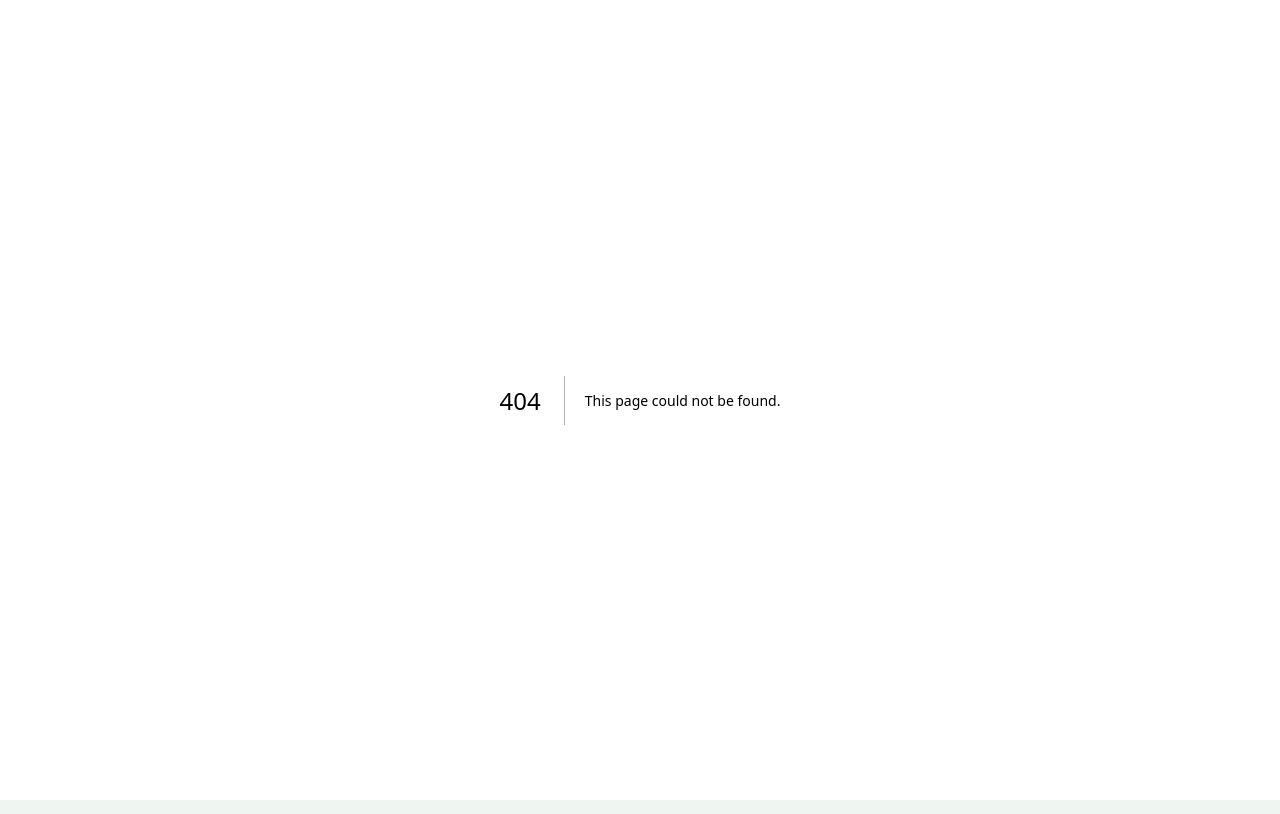
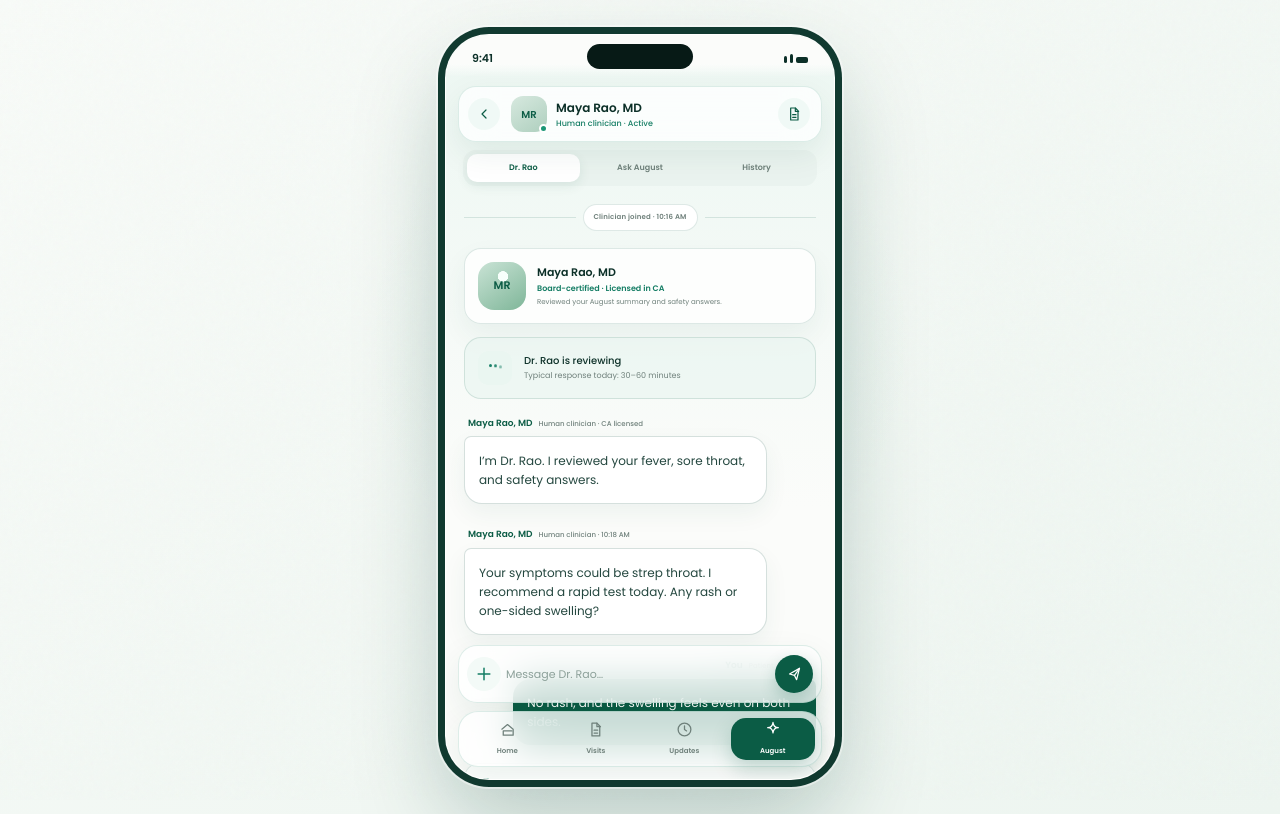
Before and after one commit to Parthawe/august-care-prototype, a Next.js app: page /cases/async-clinician in a window 1280 px wide. Before the commit this address had no page. Built offline with nearby package versions, Linux system fonts and the light colour scheme.

Commit message:
Add reviewable August prototype cases

```diff
--- a/app/AugustPrototype.tsx
+++ b/app/AugustPrototype.tsx
@@ -1,21 +1,18 @@
 "use client";
 
-import { FormEvent, ReactNode, useEffect, useRef, useState } from "react";
-
-type View =
-  | "home"
-  | "intake"
-  | "details"
-  | "summary"
-  | "checkout"
-  | "waiting"
-  | "clinician"
-  | "upload"
-  | "prescription"
-  | "plan"
-  | "followup"
-  | "emergency"
-  | "unsupported";
+import {
+  FormEvent,
+  ReactNode,
+  useCallback,
+  useEffect,
+  useRef,
+  useState,
+} from "react";
+import {
+  getPrototypeCase,
+  type PrototypeCaseId,
+  type PrototypeView,
+} from "./prototypeCases";
 
 const icons: Record<string, ReactNode> = {
   home: (
@@ -256,9 +253,15 @@ function PrimaryButton({
   );
 }
 
-export function AugustPrototype() {
-  const [view, setView] = useState<View>("home");
-  const [concern, setConcern] = useState("");
+export function AugustPrototype({
+  initialView = "home",
+  initialConcern = "",
+}: {
+  initialView?: PrototypeView;
+  initialConcern?: string;
+}) {
+  const [view, setView] = useState<PrototypeView>(initialView);
+  const [concern, setConcern] = useState(initialConcern);
   const [safetyAnswer, setSafetyAnswer] = useState("");
   const [reviewing, setReviewing] = useState(false);
   const [summary, setSummary] = useState(
@@ -268,9 +271,45 @@ export function AugustPrototype() {
   const [notice, setNotice] = useState("");
   const contentRef = useRef<HTMLDivElement>(null);
 
+  const openPrototypeCase = useCallback((caseId: PrototypeCaseId, updateUrl = true) => {
+    const selectedCase = getPrototypeCase(caseId);
+    if (!selectedCase) return;
+
+    setView(selectedCase.view);
+    setConcern(selectedCase.concern);
+    setSafetyAnswer("I’m breathing normally and can drink water.");
+    setReviewing(false);
+    setEditingSummary(false);
+    setNotice(selectedCase.note);
+
+    if (updateUrl) {
+      const url = new URL(window.location.href);
+      if (selectedCase.id === "home") {
+        url.searchParams.delete("case");
+      } else {
+        url.searchParams.set("case", selectedCase.id);
+      }
+      window.history.pushState({}, "", url);
+    }
+  }, []);
+
   useEffect(() => {
     contentRef.current?.scrollTo({ top: 0, behavior: "smooth" });
   }, [view]);
+
+  useEffect(() => {
+    const syncFromUrl = () => {
+      const caseId = new URLSearchParams(window.location.search).get("case");
+      const selectedCase = getPrototypeCase(caseId);
+      if (selectedCase) {
+        openPrototypeCase(selectedCase.id, false);
+      }
+    };
+
+    syncFromUrl();
+    window.addEventListener("popstate", syncFromUrl);
+    return () => window.removeEventListener("popstate", syncFromUrl);
+  }, [openPrototypeCase]);
 
   const startConcern = (value: string) => {
     const normalized = value.toLowerCase();
@@ -315,11 +354,7 @@ export function AugustPrototype() {
   };
 
   const reset = () => {
-    setView("home");
-    setConcern("");
-    setSafetyAnswer("");
-    setReviewing(false);
-    setNotice("");
+    openPrototypeCase("home");
   };
 
   return (
@@ -363,7 +398,7 @@ export function AugustPrototype() {
             )}
             {view === "details" && (
               <DetailsScreen
-                safetyAnswer={safetyAnswer || "No, none of those are happening."}
+                safetyAnswer={safetyAnswer || "I’m breathing normally and can drink water."}
                 onContinue={() => setView("summary")}
                 onBack={() => setView("intake")}
               />
--- /dev/null
+++ b/app/cases/[scenario]/page.tsx
@@ -0,0 +1,47 @@
+import { notFound } from "next/navigation";
+import { AugustPrototype } from "../../AugustPrototype";
+import { getPrototypeCase, prototypeCases } from "../../prototypeCases";
+
+type Props = {
+  params: Promise<{
+    scenario: string;
+  }>;
+};
+
+export function generateStaticParams() {
+  return prototypeCases.map((prototypeCase) => ({
+    scenario: prototypeCase.id,
+  }));
+}
+
+export async function generateMetadata({ params }: Props) {
+  const { scenario } = await params;
+  const prototypeCase = getPrototypeCase(scenario);
+
+  if (!prototypeCase) {
+    return {
+      title: "August prototype case",
+    };
+  }
+
+  return {
+    title: `August prototype — ${prototypeCase.label}`,
+    description: `Review the ${prototypeCase.label.toLowerCase()} case in the August AI mobile prototype.`,
+  };
+}
+
+export default async function PrototypeCasePage({ params }: Props) {
+  const { scenario } = await params;
+  const prototypeCase = getPrototypeCase(scenario);
+
+  if (!prototypeCase) {
+    notFound();
+  }
+
+  return (
+    <AugustPrototype
+      initialView={prototypeCase.view}
+      initialConcern={prototypeCase.concern}
+    />
+  );
+}
--- /dev/null
+++ b/app/cases/page.tsx
@@ -0,0 +1,38 @@
+import type { Metadata } from "next";
+import Link from "next/link";
+import { prototypeCases } from "../prototypeCases";
+
+export const metadata: Metadata = {
+  title: "August — Prototype cases",
+  description: "Review links for the August AI care prototype.",
+};
+
+export default function PrototypeCasesPage() {
+  return (
+    <main className="case-directory-shell">
+      <section className="case-directory">
+        <p className="eyebrow">August AI prototype</p>
+        <h1>Review by case.</h1>
+        <p>
+          Each link opens the same mobile prototype at a different moment in the
+          care journey, so feedback can stay specific.
+        </p>
+        <div className="case-link-grid">
+          {prototypeCases.map((prototypeCase, index) => (
+            <Link
+              href={`/cases/${prototypeCase.id}`}
+              key={prototypeCase.id}
+            >
+              <span>{String(index + 1).padStart(2, "0")}</span>
+              <strong>{prototypeCase.label}</strong>
+              <small>{prototypeCase.note}</small>
+            </Link>
+          ))}
+        </div>
+        <Link className="case-home-link" href="/">
+          Open default prototype
+        </Link>
+      </section>
+    </main>
+  );
+}
--- a/app/globals.css
+++ b/app/globals.css
@@ -1577,6 +1577,101 @@ svg {
 .next-card small { color: var(--muted); font-size: 7px; line-height: 1.5; }
 .boundary-screen .secondary-button { margin-top: 8px; }
 
+.case-directory-shell {
+  min-height: 100vh;
+  padding: 48px 20px;
+  background:
+    radial-gradient(circle at 20% 0%, rgba(27, 150, 117, 0.16), transparent 30%),
+    radial-gradient(circle at 85% 18%, rgba(11, 92, 69, 0.1), transparent 24%),
+    linear-gradient(145deg, #f8fbf8 0%, #edf5f0 100%);
+}
+
+.case-directory {
+  width: min(920px, 100%);
+  margin: 0 auto;
+  padding: 34px;
+  border: 1px solid rgba(27, 130, 101, 0.14);
+  border-radius: 34px;
+  background: rgba(255, 255, 255, 0.72);
+  box-shadow: var(--shadow);
+  backdrop-filter: blur(18px) saturate(1.2);
+}
+
+.case-directory h1 {
+  max-width: 520px;
+  margin: 10px 0 8px;
+  color: var(--ink);
+  font-size: clamp(38px, 6vw, 72px);
+  font-weight: 500;
+  letter-spacing: -0.06em;
+  line-height: 0.95;
+}
+
+.case-directory > p:not(.eyebrow) {
+  max-width: 560px;
+  margin: 0;
+  color: var(--muted);
+  font-size: 15px;
+  line-height: 1.7;
+}
+
+.case-link-grid {
+  display: grid;
+  grid-template-columns: repeat(auto-fit, minmax(190px, 1fr));
+  gap: 12px;
+  margin-top: 30px;
+}
+
+.case-link-grid a {
+  display: grid;
+  min-height: 132px;
+  align-content: space-between;
+  padding: 18px;
+  border: 1px solid var(--line);
+  border-radius: 22px;
+  background: rgba(255, 255, 255, 0.74);
+  color: var(--ink);
+  text-decoration: none;
+  transition:
+    transform 0.18s ease,
+    box-shadow 0.18s ease,
+    border-color 0.18s ease;
+}
+
+.case-link-grid a:hover {
+  border-color: rgba(20, 125, 100, 0.28);
+  box-shadow: 0 16px 36px rgba(11, 92, 69, 0.1);
+  transform: translateY(-2px);
+}
+
+.case-link-grid span {
+  color: var(--green);
+  font-size: 11px;
+  font-weight: 600;
+}
+
+.case-link-grid strong {
+  margin-top: 18px;
+  font-size: 18px;
+  font-weight: 500;
+  letter-spacing: -0.035em;
+}
+
+.case-link-grid small {
+  margin-top: 8px;
+  color: var(--muted);
+  font-size: 12px;
+}
+
+.case-home-link {
+  display: inline-flex;
+  margin-top: 22px;
+  color: var(--forest);
+  font-size: 13px;
+  font-weight: 600;
+  text-decoration: none;
+}
+
 @media (max-width: 900px) {
   .prototype-shell {
     min-height: 100svh;
--- a/app/page.tsx
+++ b/app/page.tsx
@@ -1,5 +1,6 @@
 import type { Metadata } from "next";
 import { AugustPrototype } from "./AugustPrototype";
+import { getPrototypeCase } from "./prototypeCases";
 
 export const metadata: Metadata = {
   title: "August — Care that continues",
@@ -7,6 +8,18 @@ export const metadata: Metadata = {
     "An interactive prototype showing a safe, legible handoff from August AI to a licensed clinician.",
 };
 
-export default function Home() {
-  return <AugustPrototype />;
+export default async function Home({
+  searchParams,
+}: {
+  searchParams?: Promise<{ case?: string | string[] }>;
+}) {
+  const params = await searchParams;
+  const prototypeCase = getPrototypeCase(params?.case);
+
+  return (
+    <AugustPrototype
+      initialView={prototypeCase?.view}
+      initialConcern={prototypeCase?.concern}
+    />
+  );
 }
--- /dev/null
+++ b/app/prototypeCases.ts
@@ -0,0 +1,152 @@
+export type PrototypeView =
+  | "home"
+  | "intake"
+  | "details"
+  | "summary"
+  | "checkout"
+  | "waiting"
+  | "clinician"
+  | "upload"
+  | "prescription"
+  | "plan"
+  | "followup"
+  | "emergency"
+  | "unsupported";
+
+export const prototypeCases = [
+  {
+    id: "home",
+    label: "Home",
+    view: "home",
+    concern: "",
+    note: "Start state and August entry point.",
+  },
+  {
+    id: "symptom-intake",
+    label: "Symptom intake",
+    view: "intake",
+    concern: "My throat has hurt for five days and I have a fever.",
+    note: "Human-feeling first safety question.",
+  },
+  {
+    id: "three-questions",
+    label: "Three-question intake",
+    view: "details",
+    concern: "My throat has hurt for five days and I have a fever.",
+    note: "August asks enough before recommending care.",
+  },
+  {
+    id: "visit-summary",
+    label: "Visit summary",
+    view: "summary",
+    concern: "My throat has hurt for five days and I have a fever.",
+    note: "Reviewable clinician handoff.",
+  },
+  {
+    id: "pricing-checkout",
+    label: "Pricing handoff",
+    view: "checkout",
+    concern: "My throat has hurt for five days and I have a fever.",
+    note: "Expectation, consent, state, and no-guarantee framing.",
+  },
+  {
+    id: "async-wait",
+    label: "Async wait",
+    view: "waiting",
+    concern: "My throat has hurt for five days and I have a fever.",
+    note: "Clinician response expectation management.",
+  },
+  {
+    id: "doctor-handoff",
+    label: "Doctor handoff",
+    view: "clinician",
+    concern: "My throat has hurt for five days and I have a fever.",
+    note: "Human clinician enters the thread.",
+  },
+  {
+    id: "async-clinician",
+    label: "Async clinician",
+    view: "clinician",
+    concern: "My throat has hurt for five days and I have a fever.",
+    note: "Human clinician enters the thread.",
+  },
+  {
+    id: "report-upload",
+    label: "Report upload",
+    view: "upload",
+    concern: "I want to upload my lab report.",
+    note: "August reads and summarizes an uploaded result.",
+  },
+  {
+    id: "lab-upload",
+    label: "Lab upload",
+    view: "upload",
+    concern: "I want to upload my lab report.",
+    note: "August reads and summarizes an uploaded result.",
+  },
+  {
+    id: "prescription-request",
+    label: "Prescription request",
+    view: "prescription",
+    concern: "I think I need an antibiotic prescription for my sore throat.",
+    note: "Assessment before medication, no prescription promise.",
+  },
+  {
+    id: "prescription-boundary",
+    label: "Prescription boundary",
+    view: "prescription",
+    concern: "I think I need an antibiotic prescription for my sore throat.",
+    note: "Assessment before medication, no prescription promise.",
+  },
+  {
+    id: "care-plan",
+    label: "Care plan",
+    view: "plan",
+    concern: "My throat has hurt for five days and I have a fever.",
+    note: "Doctor-signed next steps.",
+  },
+  {
+    id: "follow-up",
+    label: "Follow-up",
+    view: "followup",
+    concern: "My throat has hurt for five days and I have a fever.",
+    note: "August checks back after care.",
+  },
+  {
+    id: "emergency",
+    label: "Emergency escalation",
+    view: "emergency",
+    concern: "I have chest pain and trouble breathing.",
+    note: "Safety-first escalation.",
+  },
+  {
+    id: "unsupported",
+    label: "Unsupported request",
+    view: "unsupported",
+    concern: "I need a refill for Adderall.",
+    note: "Clear boundary without apology language.",
+  },
+  {
+    id: "unsupported-controlled",
+    label: "Unsupported controlled request",
+    view: "unsupported",
+    concern: "I need a refill for Adderall.",
+    note: "Clear boundary without apology language.",
+  },
+] satisfies Array<{
+  id: string;
+  label: string;
+  view: PrototypeView;
+  concern: string;
+  note: string;
+}>;
+
+export type PrototypeCaseId = (typeof prototypeCases)[number]["id"];
+
+export function getPrototypeCase(caseId: string | string[] | null | undefined) {
+  const normalizedCaseId = Array.isArray(caseId) ? caseId[0] : caseId;
+  if (!normalizedCaseId) return undefined;
+  return prototypeCases.find(
+    (prototypeCase) => prototypeCase.id === normalizedCaseId
+  );
+}
```
Also changed, not shown: 2 other files (tests, documents, lock files or other folders).
